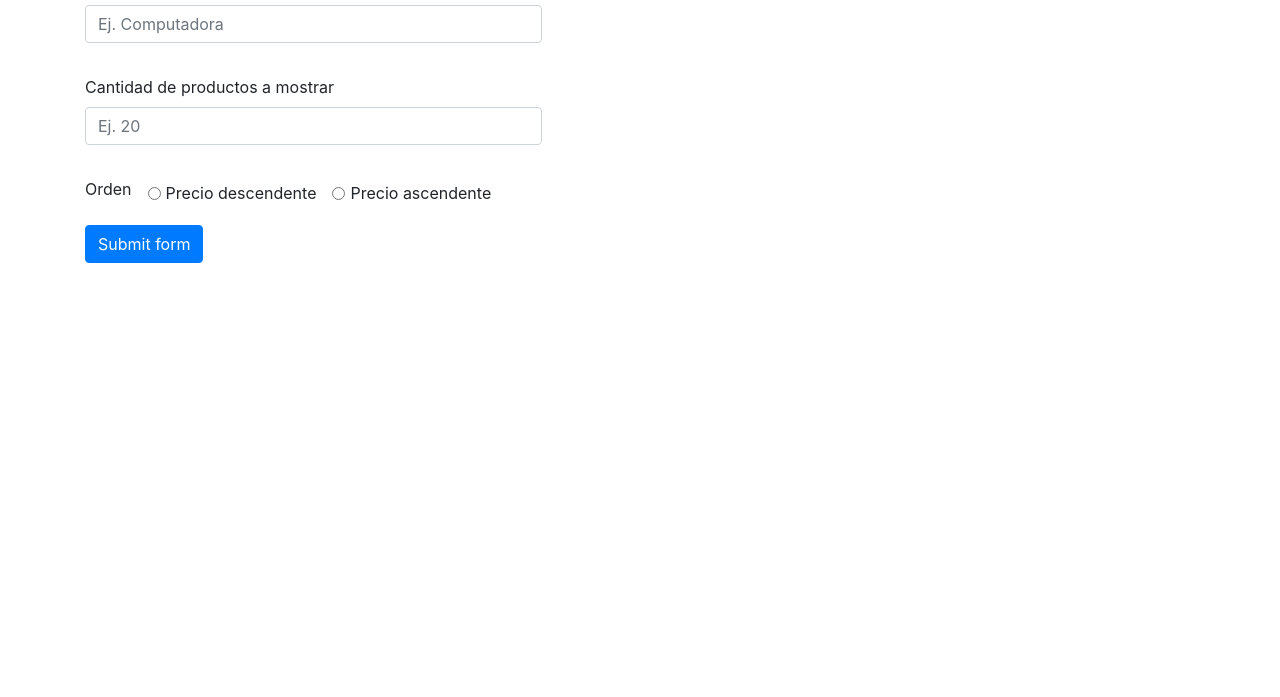
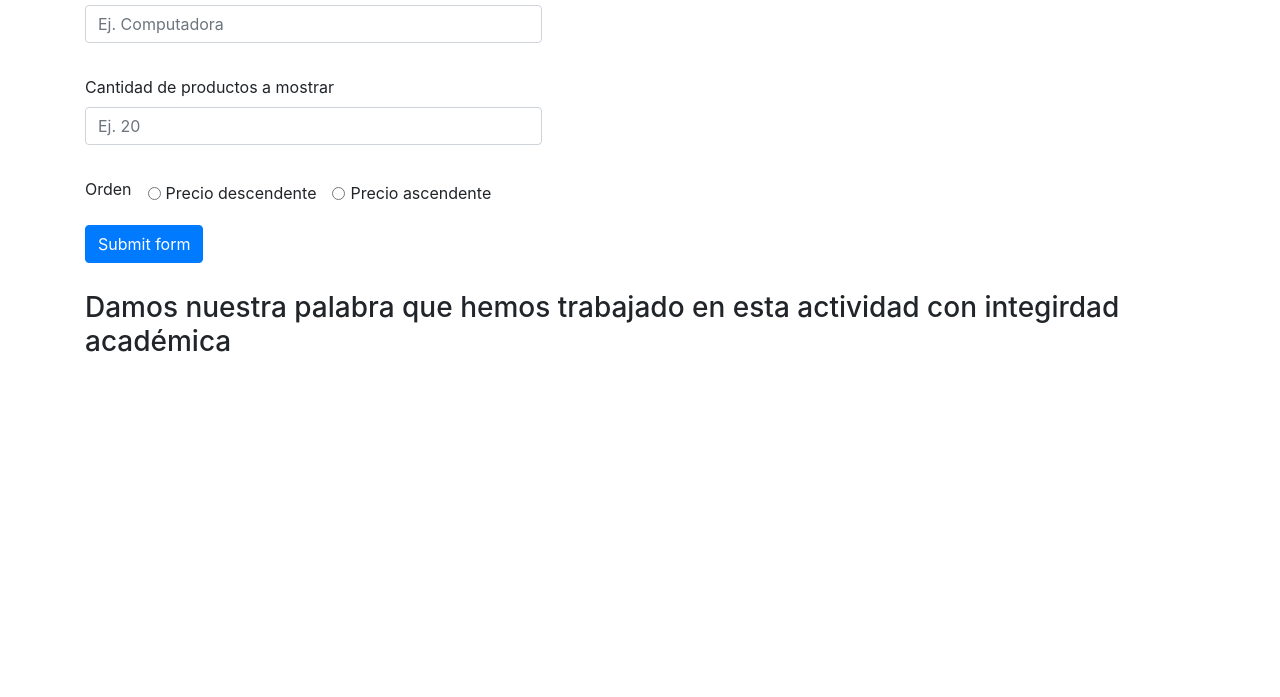
Before and after one commit to mauriciodeleonc/webscraping, a website: page public/index.html in a window 1280 px wide. Shown: the part 103-800 px from the top of the page. Drawn offline with nearby package versions, Linux system fonts and the light colour scheme.

Commit message:
Project finished with developers names

```diff
--- a/public/index.html
+++ b/public/index.html
@@ -14,7 +14,7 @@
     <div class='container'>
         <div class='row' style="padding-top: 20px;">
             <div class='col'>
-                <h1>Mi buscador de PCEL</h1>
+                <h1>Mi buscador de PCEL (De Mauricio y Jonathan)</h1>
 
                 <form class="needs-validation" action="http://localhost:3000" method="POST" novalidate>
                     <div class="form-row">
@@ -53,6 +53,11 @@
                 <h1 id="titulo"></h1>
                 <div id='result-table'>
                 </div>
+            </div>
+        </div>
+        <div class="row">
+            <div class="col">
+                <h3>Damos nuestra palabra que hemos trabajado en esta actividad con integirdad académica</h3>
             </div>
         </div>
     </div>
```
Also changed, not shown: app.js (+7 -1 lines).
